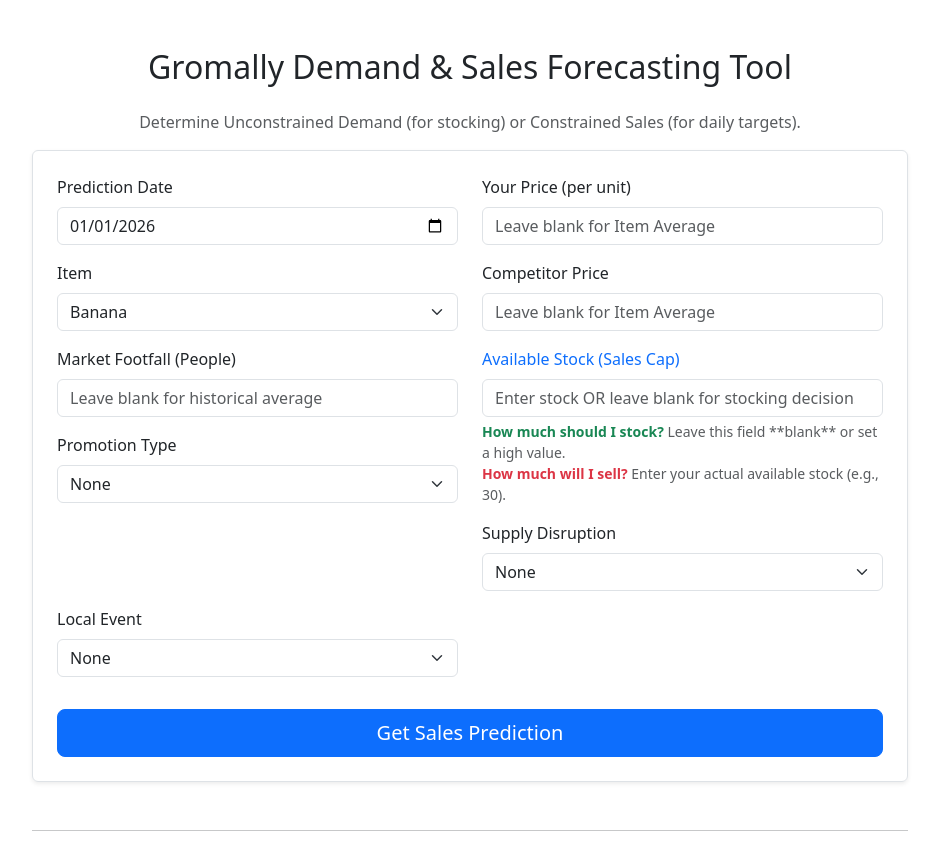
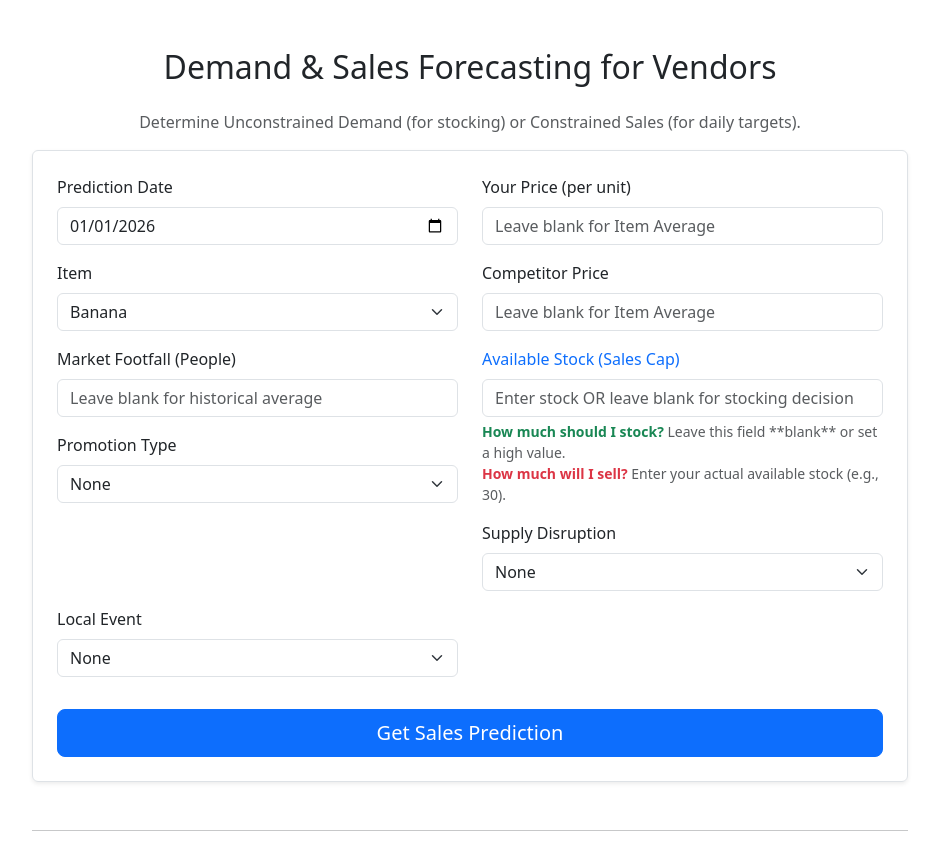
Before and after one commit to rahul-rvarma/Gromally-Tasks, a plain HTML site: page index.html in a window 1280 px wide. Shown: the whole page, without its empty margins (170-1109 px from the left). Drawn offline with nearby package versions, Linux system fonts and the light colour scheme.

Commit message:
html update 2

```diff
--- a/index.html
+++ b/index.html
@@ -23,7 +23,7 @@
 
 <div class="container mt-5">
 
-    <h2 class="mb-4 text-center">Gromally Demand & Sales Forecasting Tool</h2>
+    <h2 class="mb-4 text-center"> Demand & Sales Forecasting for Vendors</h2>
     <p class="text-muted text-center">Determine Unconstrained Demand (for stocking) or Constrained Sales (for daily targets).</p>
 
     <form id="predictionForm" class="p-4 border rounded shadow-sm">
```
